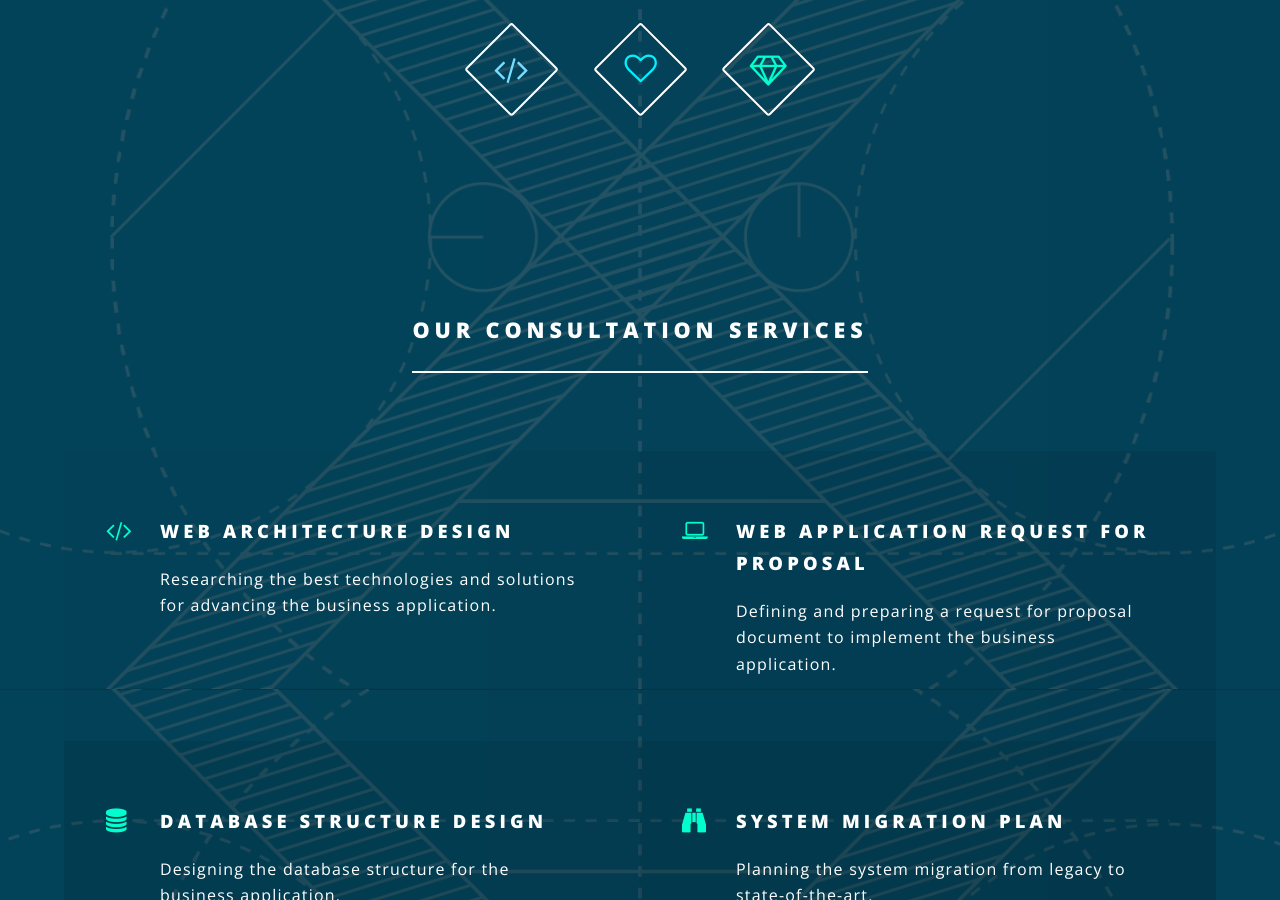
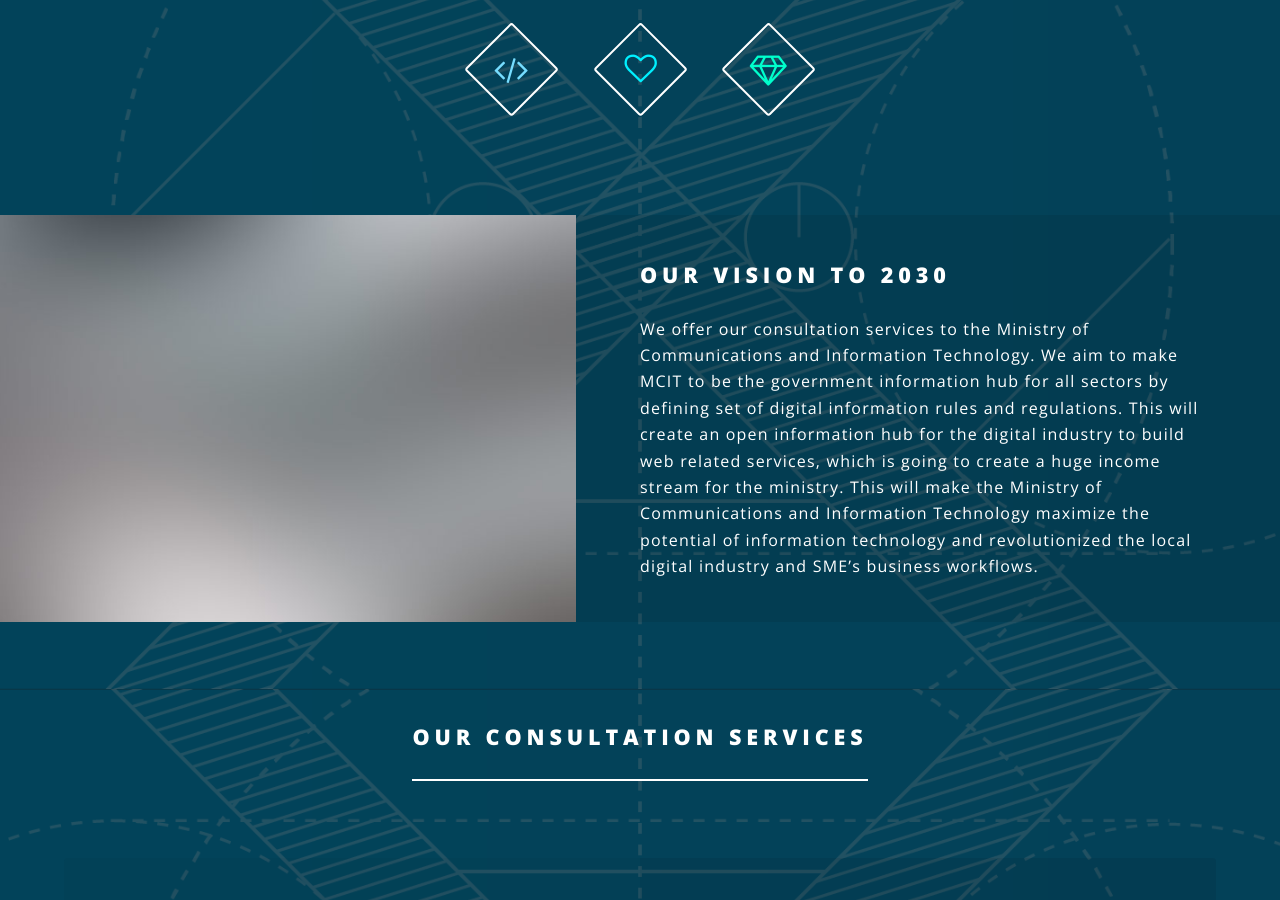
Before and after one commit to iBiziness/Expressions.io, a Jekyll site: the page built from index.html, in a window 1280 px wide and 900 px high, scrolled down 1111 px. Built offline with Jekyll 4.4.1, drawn with Linux system fonts in a browser that asks for light colours.

Commit message:
Vision 2030

```diff
--- a/_data/paragraphs.yml
+++ b/_data/paragraphs.yml
@@ -1,7 +1,7 @@
-#    - title: Paragraph One
-#      description: Lorem ipsum dolor sit amet, consectetur adipisicing elit, sed do eiusmod tempor incididunt ut labore et dolore magna aliqua. Ut enim ad minim veniam, quis nostrud exercitation ullamco laboris nisi ut aliquip ex ea commodo consequat. Duis aute irure dolor in reprehenderit in voluptate velit esse cillum dolore eu fugiat nulla pariatur. Excepteur sint occaecat cupidatat non proident, sunt in culpa qui officia deserunt mollit anim id est laborum.
-#      image: images/pic01.jpg
-#
+    - title: Our Vision to 2030
+      description: We offer our consultation services to the Ministry of Communications and Information Technology. We aim to make MCIT to be the government information hub for all sectors by defining set of digital information rules and regulations. This will create an open information hub for the digital industry to build web related services, which is going to create a huge income stream for the ministry. This will make the Ministry of Communications and Information Technology maximize the potential of information technology and revolutionized the local digital industry and SME’s business workflows.
+      image: images/pic01.jpg
+
 #    - title: Paragraph Two
 #      description: Lorem ipsum dolor sit amet, consectetur adipisicing elit, sed do eiusmod tempor incididunt ut labore et dolore magna aliqua. Ut enim ad minim veniam, quis nostrud exercitation ullamco laboris nisi ut aliquip ex ea commodo consequat. Duis aute irure dolor in reprehenderit in voluptate velit esse cillum dolore eu fugiat nulla pariatur. Excepteur sint occaecat cupidatat non proident, sunt in culpa qui officia deserunt mollit anim id est laborum.
 #      image: images/pic02.jpg
```
